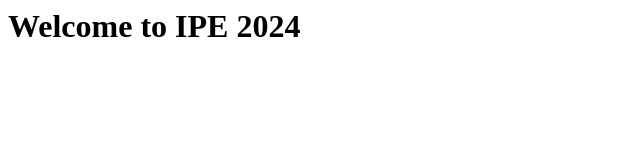
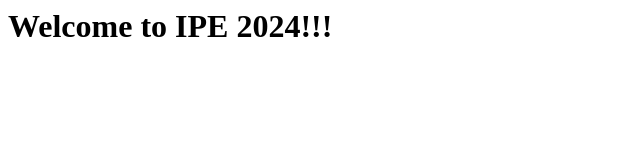
Before and after one commit to Kim4nn/midterm-ipe-2024, a plain HTML site: page index.html in a window 1280 px wide. Shown: the full height of the page, 0-640 px from the left. Drawn offline with Linux system fonts and the light colour scheme.

Commit message:
Update index.html

```diff
--- a/index.html
+++ b/index.html
@@ -1 +1 @@
-<h1>Welcome to IPE 2024</h1>
+<h1>Welcome to IPE 2024!!!</h1>
```
